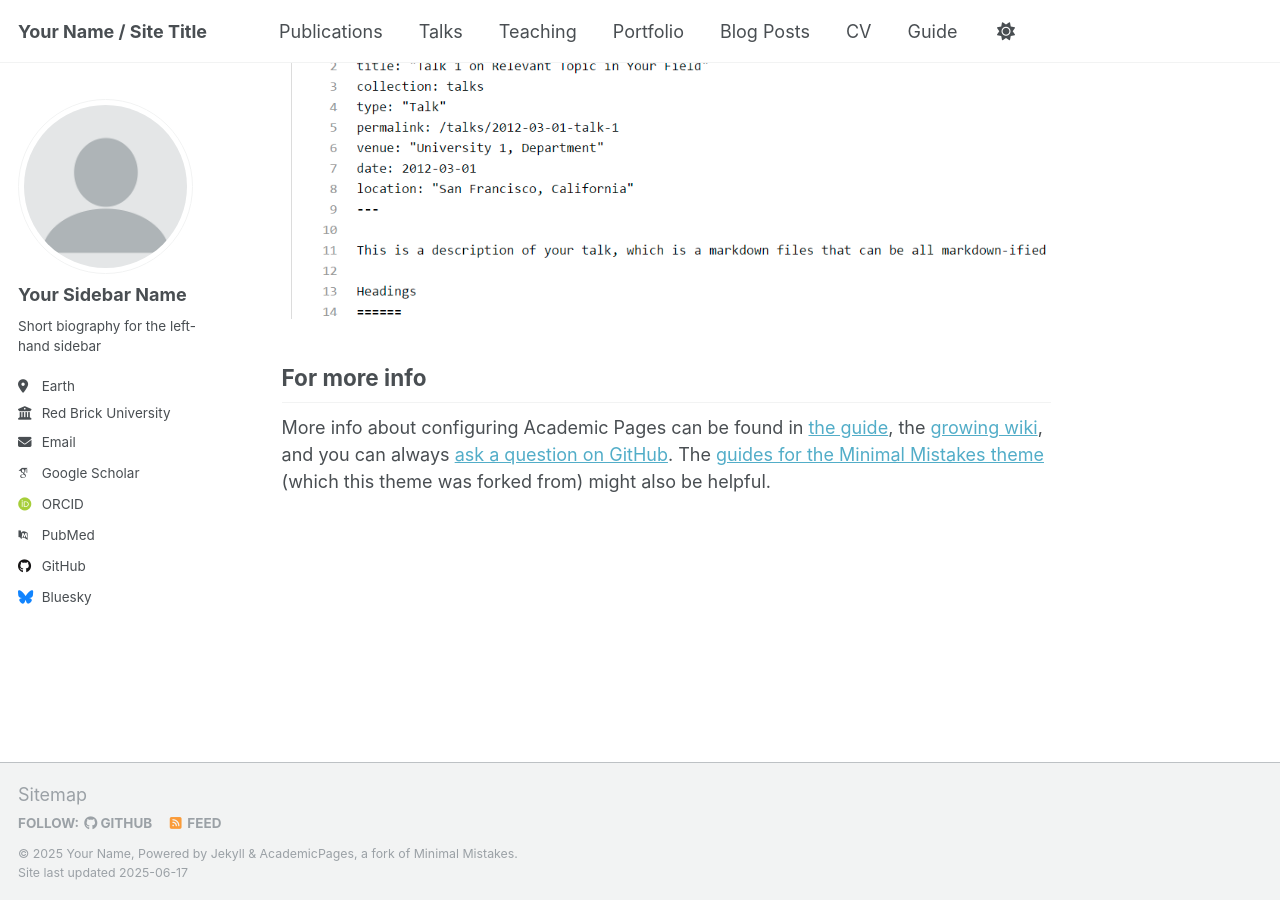
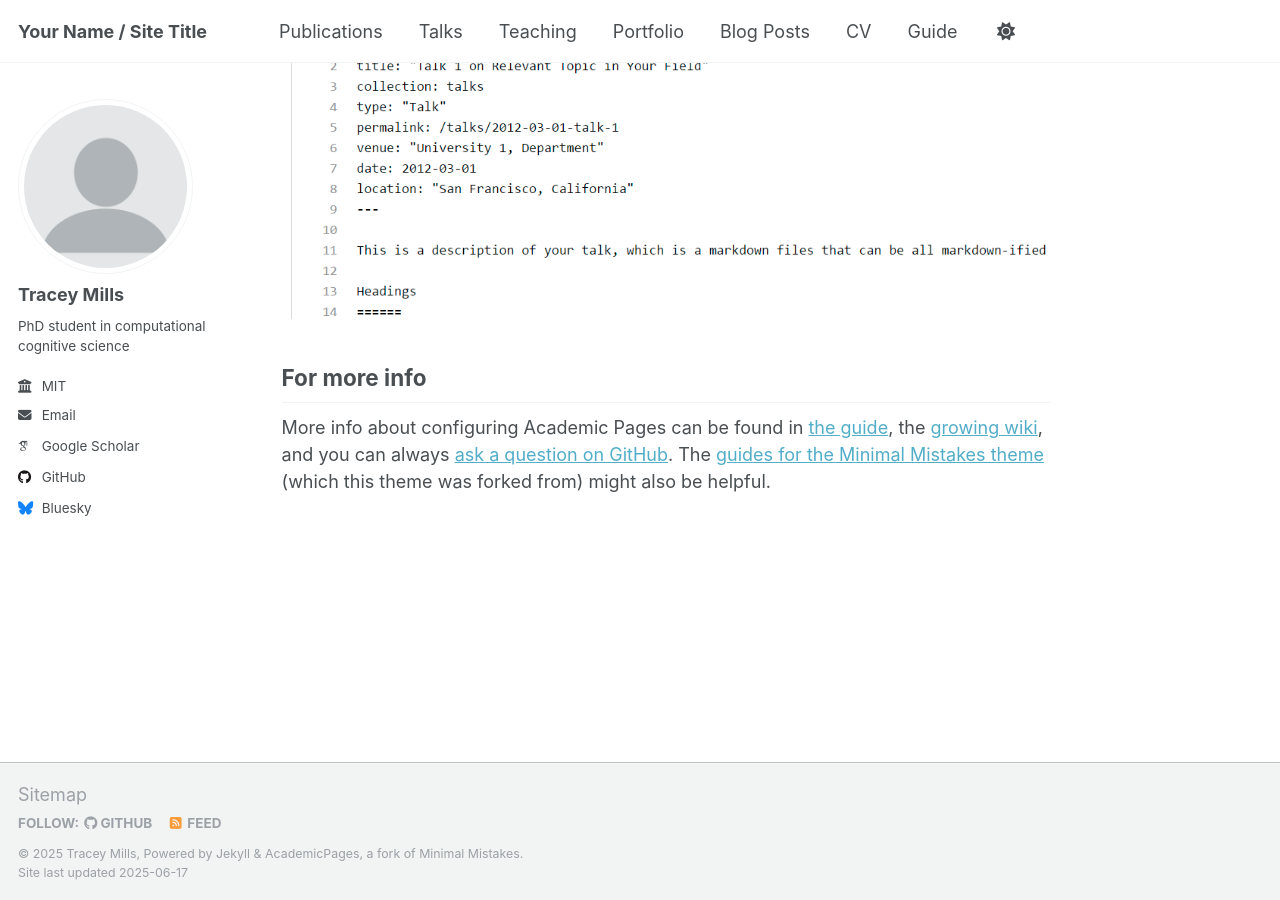
Before and after one commit to temills/temills.github.io, a Jekyll site: the page built from _pages/about.md, in a window 1280 px wide and 900 px high, scrolled down 2636 px. Built offline with Jekyll 4.4.1, drawn with Linux system fonts in a browser that asks for light colours; some web fonts are replaced.

Commit message:
initial commit

```diff
--- a/_config.yml
+++ b/_config.yml
@@ -11,11 +11,11 @@ locale                   : "en-US"
 site_theme               : "default"
 title                    : "Your Name / Site Title"
 title_separator          : "-"
-name                     : &name "Your Name"
+name                     : &name "Tracey Mills"
 description              : &description "personal description"
-url                      : https://academicpages.github.io # the base hostname & protocol for your site e.g. "https://[your GitHub username].github.io" or if you already have some other page hosted on Github then use "https://[your GitHub username].github.io/[Your Repo Name]"
+url                      : https://temills.github.io # the base hostname & protocol for your site e.g. "https://[your GitHub username].github.io" or if you already have some other page hosted on Github then use "https://[your GitHub username].github.io/[Your Repo Name]"
 baseurl                  : "" # the subpath of your site, e.g. "/blog"
-repository               : "academicpages/academicpages.github.io"
+repository               : "temills/temills.github.io"
 
 # Site Author - The following control what appear as part of the author content on the side bar.
 #               If a field is blank the icon and link will not appear, otherwise it will be shown.
@@ -23,24 +23,24 @@ repository               : "academicpages/academicpages.github.io"
 author:
   # Biographic information
   avatar           : "profile.png"
-  name             : "Your Sidebar Name"
+  name             : "Tracey Mills"
   pronouns         : # example: "she/her"
-  bio              : "Short biography for the left-hand sidebar"
-  location         : "Earth"
-  employer         : "Red Brick University"
+  bio              : "PhD student in computational cognitive science"
+  #location         : "Earth"
+  employer         : "MIT"
   uri              : # URL
-  email            : "none@example.org"
+  email            : "temills@mit.edu"
 
   # Academic websites
-  academia         : # URL
-  arxiv            : # URL - Update with the correct link to your profile
-  googlescholar    : "https://scholar.google.com/citations?user=PS_CX0AAAAAJ"
-  impactstory      : # URL
-  orcid            : "http://orcid.org/yourorcidurl"
-  semantic         : # URL
-  pubmed           : "https://www.ncbi.nlm.nih.gov/pubmed/?term=john+snow"
-  researchgate     : # URL
-  scopus           : # URL
+  #academia         : # URL
+  #arxiv            : # URL - Update with the correct link to your profile
+  googlescholar    : "https://scholar.google.com/citations?user=m7FM0qkAAAAJ"
+  #impactstory      : # URL
+  #orcid            : "http://orcid.org/yourorcidurl"
+  #semantic         : # URL
+  #pubmed           : "https://www.ncbi.nlm.nih.gov/pubmed/?term=john+snow"
+  #researchgate     : # URL
+  #scopus           : # URL
 
   # Repositories and software development
   bitbucket        : # Username - Update with your username on the site
```
